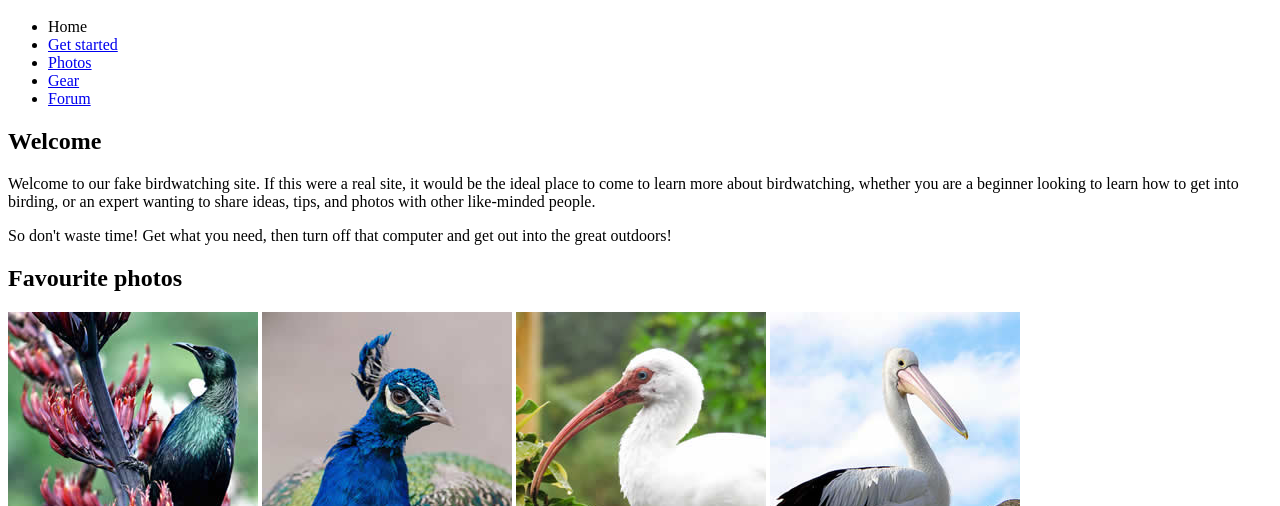
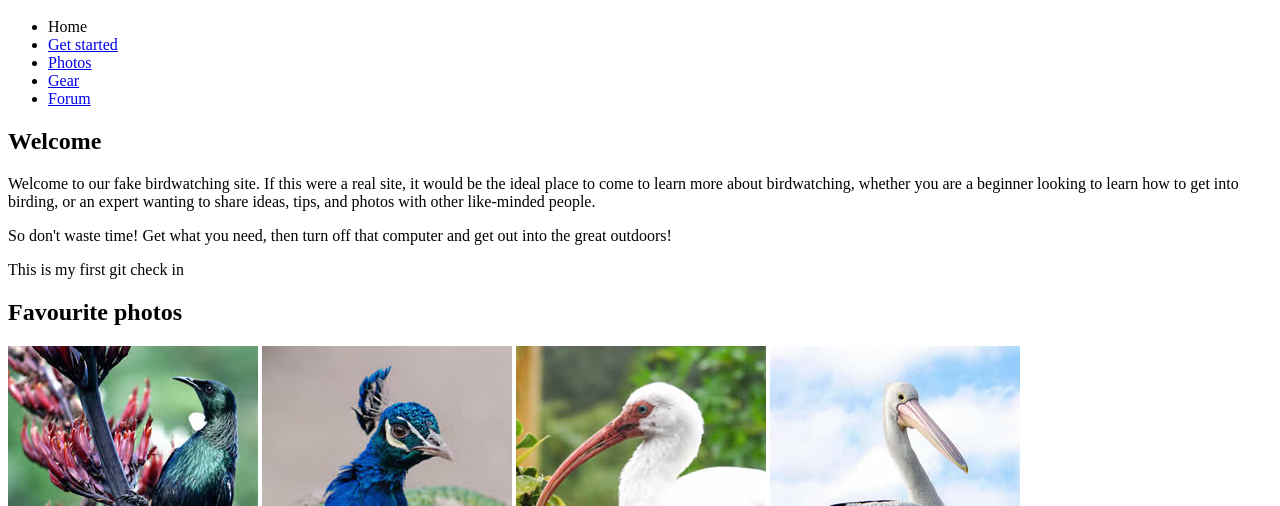
Before and after one commit to yeyezhong/index-html, a plain HTML site: page index.html in a window 1280 px wide. Shown: the part 594-1100 px from the top of the page. Drawn offline with Linux system fonts and the light colour scheme.

Commit message:
html-index add <p>content..

```diff
--- a/index.html
+++ b/index.html
@@ -31,6 +31,9 @@
 
       <p>So don't waste time! Get what you need, then turn off that computer and get out into the great outdoors!</p>
 
+      <p> This is my first git check in </p>
+
+
       <h2>Favourite photos</h2>
 
       <a href="favorite-1.jpg"><img src="favorite-1_th.jpg" alt="Small black bird, black claws, long black slender beak, links to larger version of the image"></a>
```
